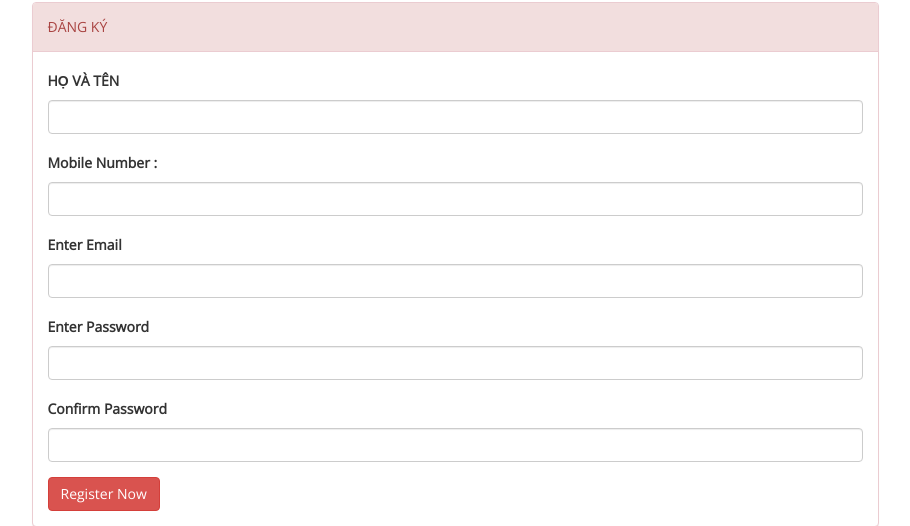
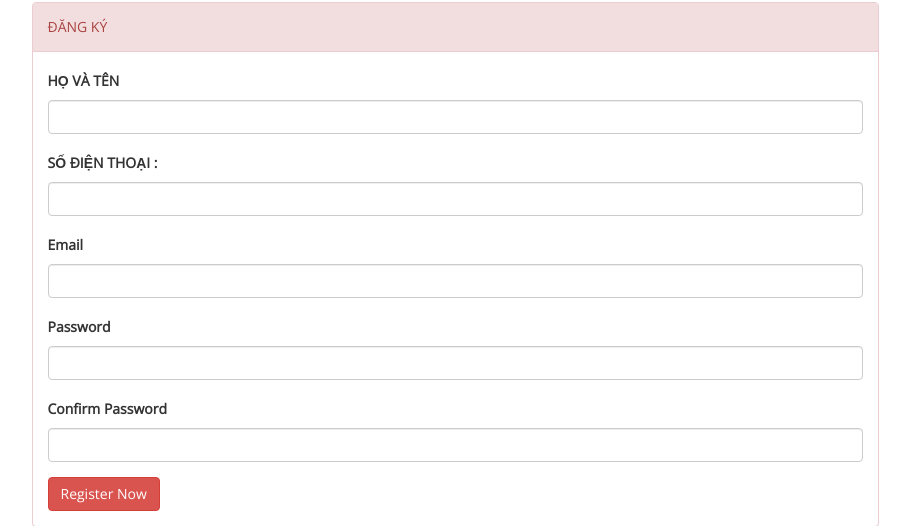
Before and after one commit to minhnhattt/Library-Management, a PHP site: page /signup.php in a window 1280 px wide. Shown: the part 299-825 px from the top of the page, without its empty margins (136-1046 px from the left). Run offline with PHP 8.4, Linux system fonts and the light colour scheme; the visitor is signed in with stand-in values (Sample User, id 1).

Commit message:
FIX ĐĂNG KÝ

```diff
--- a/signup.php
+++ b/signup.php
@@ -119,18 +119,18 @@ error:function (){}
 
 
 <div class="form-group">
-<label>Mobile Number :</label>
+<label>SỐ ĐIỆN THOẠI :</label>
 <input class="form-control" type="text" name="mobileno" maxlength="10" autocomplete="off" required />
 </div>
 
 <div class="form-group">
-<label>Enter Email</label>
+<label> Email</label>
 <input class="form-control" type="email" name="email" id="emailid" onBlur="checkAvailability()"  autocomplete="off" required  />
    <span id="user-availability-status" style="font-size:12px;"></span>
 </div>
 
 <div class="form-group">
-<label>Enter Password</label>
+<label> Password</label>
 <input class="form-control" type="password" name="password" autocomplete="off" required  />
 </div>
 
```
